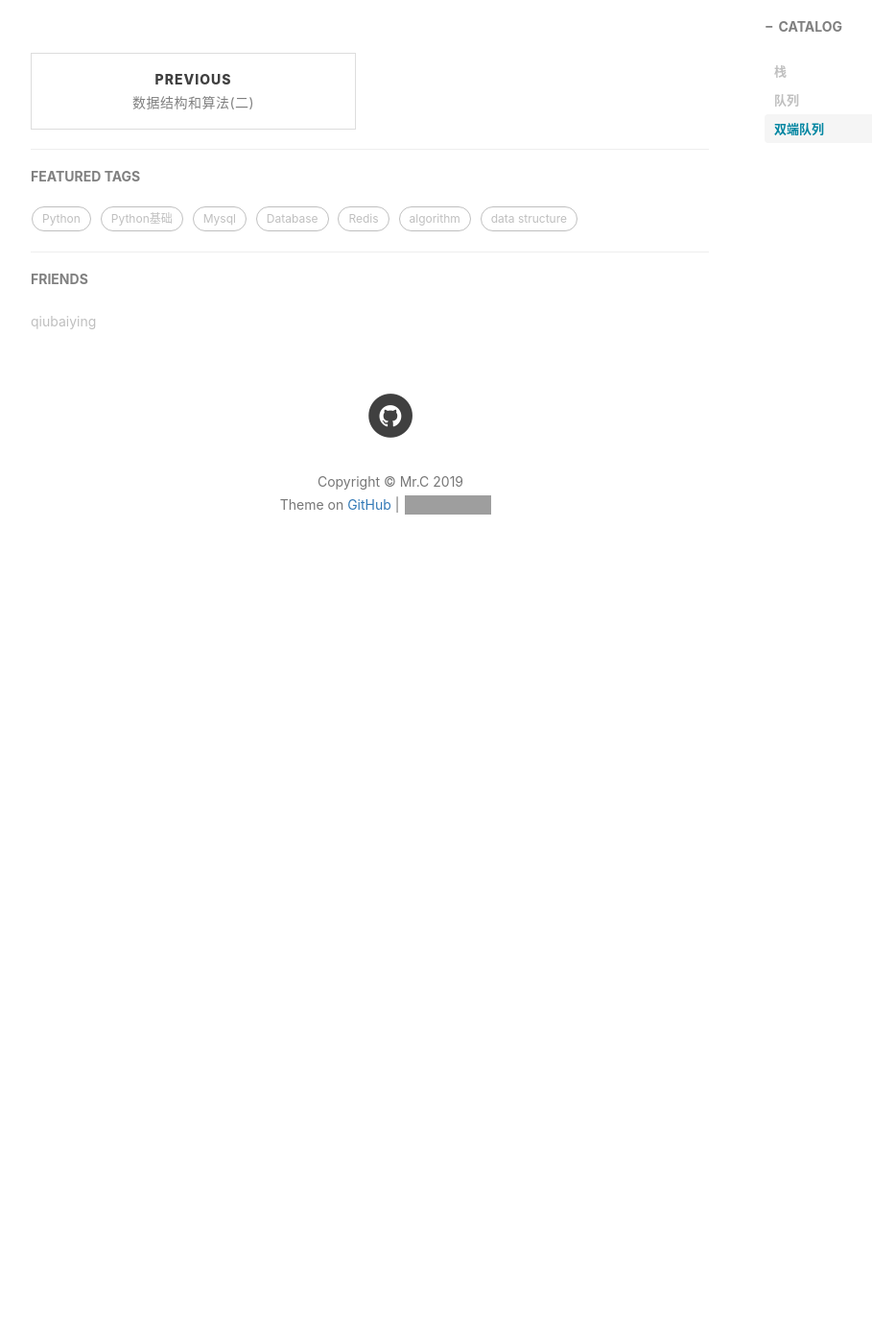
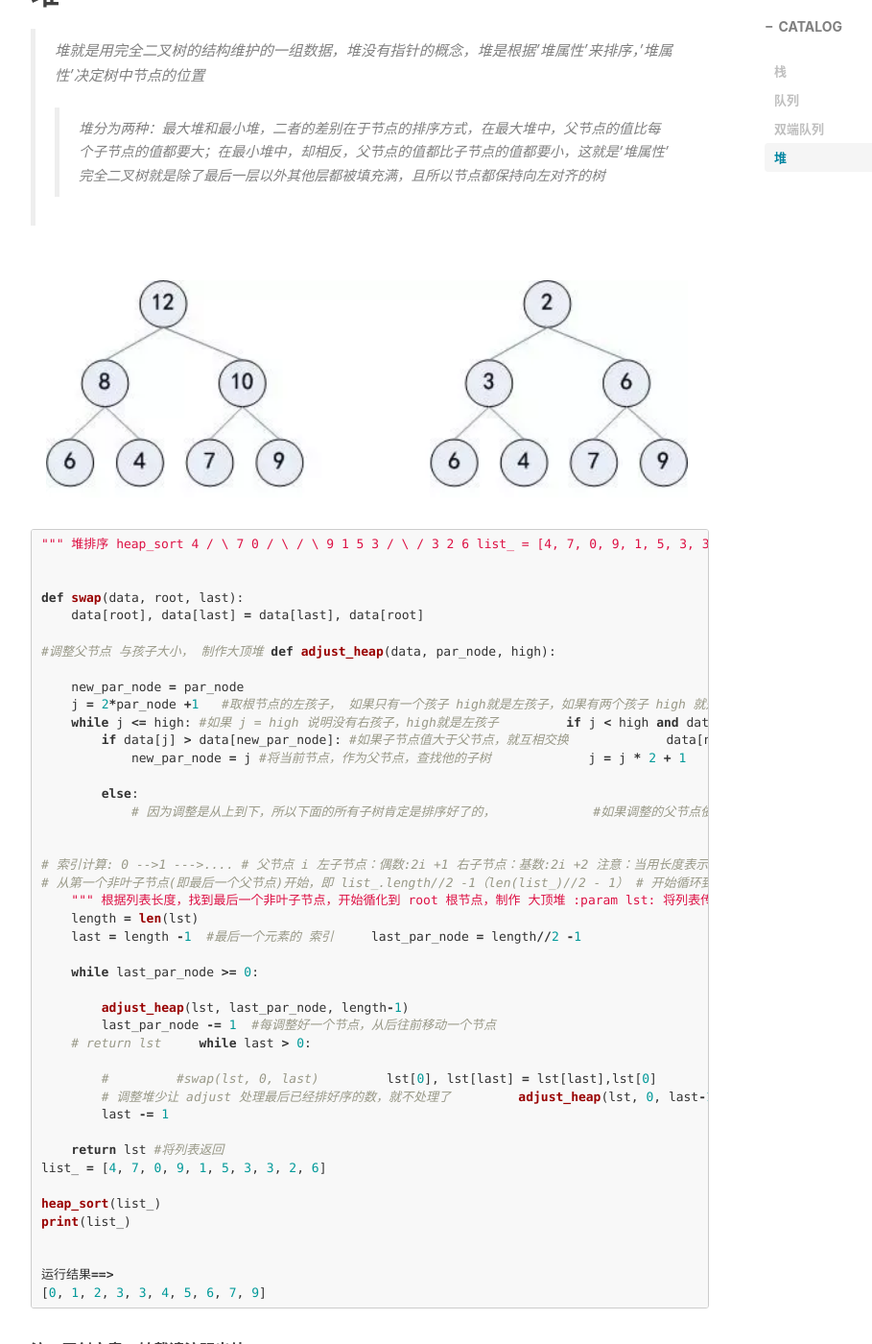
Before and after one commit to Liao-JianHao/c-blogs.github.io, a Jekyll site: the page built from _posts/2019-07-12-数据结构和算法(三).md, in a window 1280 px wide and 1400 px high, scrolled down 5274 px. Shown: the whole window at 96% size, without its empty margins (233-1142 px from the left). Built offline with Jekyll 4.4.1, drawn with Linux system fonts in a browser that asks for light colours; nearby versions of some CDN libraries; comment, search, counter and statistics services are not loaded; before the commit the page ends 5904 px from its top, so only the background shows below that; grey boxes are pictures that could not be loaded.

Commit message:
update blog

```diff
--- a/_posts/2019-07-12-数据结构和算法(三).md
+++ b/_posts/2019-07-12-数据结构和算法(三).md
@@ -195,5 +195,94 @@ if __name__ == "__main__":
 4
 ~~~
 
+## 堆
+
+> 堆就是用完全二叉树的结构维护的一组数据，堆没有指针的概念，堆是根据'堆属性'来排序，'堆属性'决定树中节点的位置
+>> 堆分为两种：最大堆和最小堆，二者的差别在于节点的排序方式，在最大堆中，父节点的值比每个子节点的值都要大；在最小堆中，却相反，父节点的值都比子节点的值都要小，这就是'堆属性' <br>
+完全二叉树就是除了最后一层以外其他层都被填充满，且所以节点都保持向左对齐的树
+
+![堆](http://www.c-blogs.cn/img/堆.png)
+
+~~~python
+"""
+堆排序  heap_sort
+
+                     4
+                   /   \
+                 7      0
+               /  \    / \
+             9    1   5   3
+           / \   /
+         3   2  6
+
+list_ = [4, 7, 0, 9, 1, 5, 3, 3, 2, 6]
+"""
+
+
+def swap(data, root, last):
+    data[root], data[last] = data[last], data[root]
+
+#调整父节点 与孩子大小， 制作大顶堆
+def adjust_heap(data, par_node, high):
+
+    new_par_node = par_node
+    j = 2*par_node +1   #取根节点的左孩子， 如果只有一个孩子 high就是左孩子，如果有两个孩子 high 就是右孩子
+
+    while j <= high: #如果 j = high 说明没有右孩子，high就是左孩子
+        if j < high and data[j] < data[j+1]: #如果这儿不判断 j < high 可能超出索引
+            # 一个根节点下，如果有两个孩子，将 j  指向值大的那个孩子
+            j += 1
+        if data[j] > data[new_par_node]: #如果子节点值大于父节点，就互相交换
+            data[new_par_node], data[j] = data[j], data[new_par_node]
+            new_par_node = j #将当前节点，作为父节点，查找他的子树
+            j = j * 2 + 1
+
+        else:
+            # 因为调整是从上到下，所以下面的所有子树肯定是排序好了的，
+            #如果调整的父节点依然比下面最大的子节点大，就直接打断循环，堆已经调整好了的
+            break
+
+
+# 索引计算: 0 -->1 --->....
+#    父节点 i   左子节点：偶数:2i +1  右子节点：基数:2i +2  注意：当用长度表示最后一个叶子节点时 记得 -1
+
+# 从第一个非叶子节点(即最后一个父节点)开始，即 list_.length//2 -1（len(list_)//2 - 1）
+# 开始循环到 root 索引为：0 的第一个根节点， 将所有的根-叶子 调整好，成为一个 大顶堆
+def heap_sort(lst):
+    """
+    根据列表长度，找到最后一个非叶子节点，开始循化到 root 根节点，制作 大顶堆
+    :param lst: 将列表传入
+    :return:
+    """
+    length = len(lst)
+    last = length -1  #最后一个元素的 索引
+    last_par_node = length//2 -1
+
+    while last_par_node >= 0:
+
+        adjust_heap(lst, last_par_node, length-1)
+        last_par_node -= 1  #每调整好一个节点，从后往前移动一个节点
+
+    # return lst
+    while last > 0:
+
+        #
+        #swap(lst, 0, last)
+        lst[0], lst[last] = lst[last],lst[0]
+        # 调整堆少让 adjust 处理最后已经排好序的数，就不处理了
+        adjust_heap(lst, 0, last-1)
+        last -= 1
+
+    return lst #将列表返回
+
+list_ = [4, 7, 0, 9, 1, 5, 3, 3, 2, 6]
+
+heap_sort(list_)
+print(list_)
+
+
+运行结果==>
+[0, 1, 2, 3, 3, 4, 5, 6, 7, 9]
+~~~
 
 **注：原创文章，转载请注明出处**
```
Also changed, not shown: _posts/2019-07-10-数据结构和算法(一).md (+42 -5 lines), img/堆.png (added), img/数据结构.png (added), img/数据结构1.png (added).
